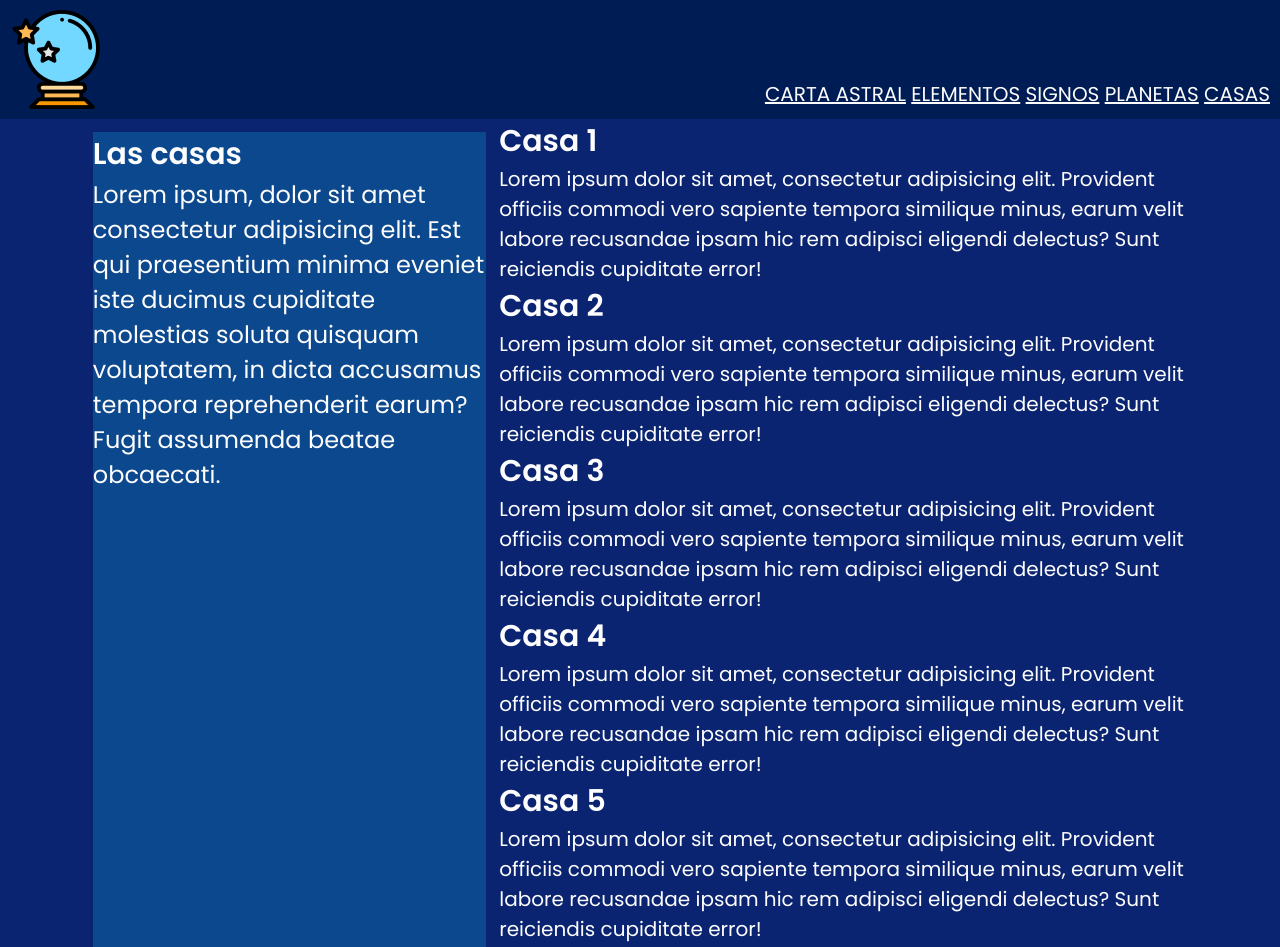
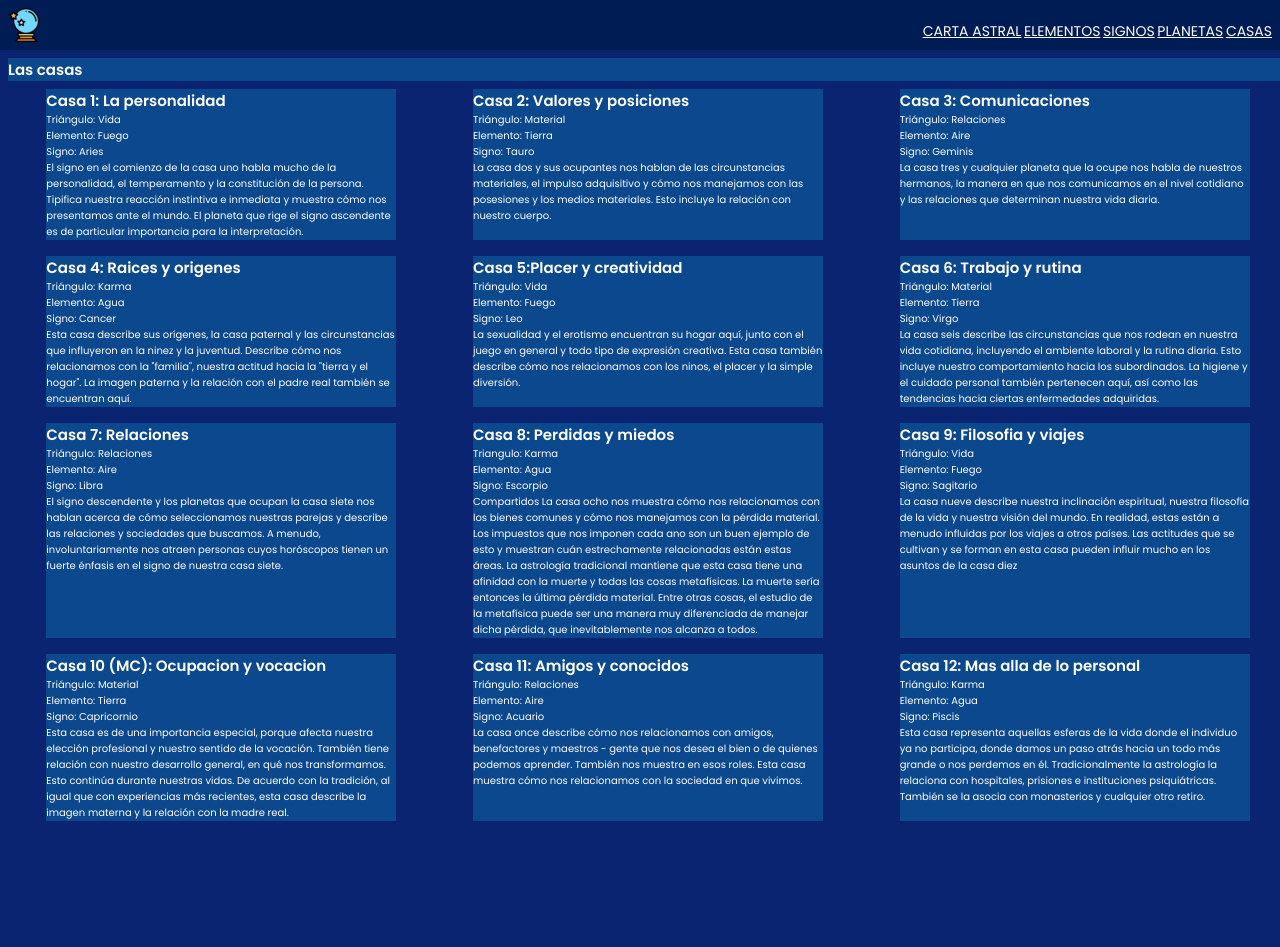
Before and after one commit to Laringitis/Coder-programacion-web, a plain HTML site: page pages/casas.html in a window 1280 px wide. Shown: the top 947 px of the page. After the commit the page ends 837 px from the top, so only its background shows below. Drawn offline with Linux system fonts and the light colour scheme.

Commit message:
flexbox + contenido

```diff
--- a/css/index.css
+++ b/css/index.css
@@ -1,6 +1,9 @@
 /*Import*/
 @import url('https://fonts.googleapis.com/css2?family=Poppins:wght@300;400;600&family=Roboto&display=swap');
 /*VARIABLES*/
+html {
+    font-size: 62.5%;
+}
 :root{
     /* Palette */
     --primary: #001C55;
@@ -29,20 +32,12 @@
     padding: 0;
     box-sizing: border-box;
 }
-html{
-    font-family: 62.5%;
-}
-ul{
+ul {
     list-style-type: none;
 }
-a{
-    font-size: var(--text-md);
-    color: var(--light);
-}
 /* BODY */
-body{
+body {
     font-family: 'Poppins', sans-serif;
-    font-size: 20px;
     color: var(--light);
     background-color: var(--secondary);
 }
@@ -51,56 +46,61 @@ body{
     width: auto;
 }
 .navbar {
-    padding: 10px;
+    padding: var(--sp-xs);
     background-color: var(--primary);
     width: 100%;
     display: flex;
     justify-content: space-between;
     align-items: end;
 }
-.navbar .navbar__link{
+.navbar .navbar__link {
     display: flex;
     text-align: center;
 }
 .navbar .menu{
     display: inline-block;
 }
-.navbar .menu .menu__item{
+.navbar .menu .menu__item {
     display: inline-block;
 }
-.navbar .menu .menu__link{
+.navbar .menu .menu__link {
     display: inline-block;
     color: var(--light);
     display: flex;
     justify-content: space-between;
-    font-size: 20px;
+    font-size: var(--text-xs);
 }
 /* MAIN*/
-main{
-    margin-left: var(--sp-lg);
-    margin-right: var(--sp-lg);
+main {
+    width: 100vw;
+
 }
-img{
+img {
     display: inline;
 }
-.definicion{
+#cuerpo {
     margin: var(--sp-xs);
-    justify-content: center;
+}
+.definicion {
     background-color: var(--tertiary);
-    flex-direction: row;
+    height: fit-content;
     width: 100vw;
 }
-.clasificacion{
-    flex-direction: column;
-}
-.definicion__titulo{
-    font-size: 48px;
-    align-items: flex-start;
+.definicion__titulo {
+    font-size: var(--text-xxl);
 }
 .definicion__contenido{
-    font-size: 24px;
+    font-size: var(--text-lg);
 }
-#cuerpo{
+.clasificacion{
     display: flex;
+    justify-content: space-around;
+
     flex-direction: row;
+    flex-wrap: wrap;
 }
+.clasificacion__box {
+    margin: var(--sp-xs);
+    width: 35rem;
+    background-color: var(--tertiary);
+}
--- a/pages/casas.html
+++ b/pages/casas.html
@@ -11,7 +11,7 @@
     <header class="conteiner">
         <nav class= "navbar">
             <a class= "navbar__link" href="#Top">
-                <img src="../img/logo.png" alt="logo bola">
+                <img src="../img/logo2}.png" alt="logo bola">
             </a>
             <ul class= "menu">
                 <li class= "menu__item">
@@ -35,55 +35,115 @@
     <main id="cuerpo">
         <section class= "definicion">
             <h1 class= "defincion__titulo">Las casas</h1>
-            <p class= "definicion__contenido">Lorem ipsum, dolor sit amet consectetur adipisicing elit. Est qui praesentium minima eveniet iste ducimus cupiditate molestias soluta quisquam voluptatem, in dicta accusamus tempora reprehenderit earum? Fugit assumenda beatae obcaecati.</p>
+            <p class= "definicion__contenido"></p>
         </section>
         <section class="clasificacion">
             <article class="clasificacion__box">
-                <h2 class="clasificacion__titulo">Casa 1</h2>
-                <p class="clasificacion__contenido">Lorem ipsum dolor sit amet, consectetur adipisicing elit. Provident officiis commodi vero sapiente tempora similique minus, earum velit labore recusandae ipsam hic rem adipisci eligendi delectus? Sunt reiciendis cupiditate error!</p>
-            <article class="clasificacion__box">
-                <h2 class="clasificacion__titulo">Casa 2</h2>
-                <p class="clasificacion__contenido">Lorem ipsum dolor sit amet, consectetur adipisicing elit. Provident officiis commodi vero sapiente tempora similique minus, earum velit labore recusandae ipsam hic rem adipisci eligendi delectus? Sunt reiciendis cupiditate error!</p>
+                <h2 class="clasificacion__titulo">Casa 1: La personalidad</h2>
+                <ul class="clasificacion__lista">
+                    <li>Triángulo: Vida</li>
+                    <li>Elemento: Fuego</li>
+                    <li>Signo: Aries</li>
+                </ul>
+                <p class="clasificacion__contenido">El signo en el comienzo de la casa uno habla mucho de la personalidad, el temperamento y la constitución de la persona. Tipifica nuestra reacción instintiva e inmediata y muestra cómo nos presentamos ante el mundo. El planeta que rige el signo ascendente es de particular importancia para la interpretación.</p>
             </article>
             <article class="clasificacion__box">
-                <h2 class="clasificacion__titulo">Casa 3</h2>
-                <p class="clasificacion__contenido">Lorem ipsum dolor sit amet, consectetur adipisicing elit. Provident officiis commodi vero sapiente tempora similique minus, earum velit labore recusandae ipsam hic rem adipisci eligendi delectus? Sunt reiciendis cupiditate error!</p>
+                <h2 class="clasificacion__titulo">Casa 2: Valores y posiciones</h2>
+                <ul class="clasificacion__lista">
+                    <li>Triángulo: Material</li>
+                    <li>Elemento: Tierra</li>
+                    <li>Signo: Tauro</li>
+                </ul>
+                <p class="clasificacion__contenido">La casa dos y sus ocupantes nos hablan de las circunstancias materiales, el impulso adquisitivo y cómo nos manejamos con las posesiones y los medios materiales. Esto incluye la relación con nuestro cuerpo.</p>
             </article>
             <article class="clasificacion__box">
-                <h2 class="clasificacion__titulo">Casa 4</h2>
-                <p class="clasificacion__contenido">Lorem ipsum dolor sit amet, consectetur adipisicing elit. Provident officiis commodi vero sapiente tempora similique minus, earum velit labore recusandae ipsam hic rem adipisci eligendi delectus? Sunt reiciendis cupiditate error!</p>
+                <h2 class="clasificacion__titulo">Casa 3: Comunicaciones</h2>
+                <ul class="clasificacion__lista">
+                    <li>Triángulo: Relaciones</li>
+                    <li>Elemento: Aire</li>
+                    <li>Signo: Geminis</li>
+                </ul>
+                <p class="clasificacion__contenido">La casa tres y cualquier planeta que la ocupe nos habla de nuestros hermanos, la manera en que nos comunicamos en el nivel cotidiano y las relaciones que determinan nuestra vida diaria.</p>
             </article>
             <article class="clasificacion__box">
-                <h2 class="clasificacion__titulo">Casa 5</h2>
-                <p class="clasificacion__contenido">Lorem ipsum dolor sit amet, consectetur adipisicing elit. Provident officiis commodi vero sapiente tempora similique minus, earum velit labore recusandae ipsam hic rem adipisci eligendi delectus? Sunt reiciendis cupiditate error!</p>
+                <h2 class="clasificacion__titulo">Casa 4: Raices y origenes</h2>
+                <ul class="clasificacion__lista">
+                    <li>Triángulo: Karma</li>
+                    <li>Elemento: Agua</li>
+                    <li>Signo: Cancer</li>
+                </ul>
+                <p class="clasificacion__contenido">Esta casa describe sus orígenes, la casa paternal y las circunstancias que influyeron en la ninez y la juventud. Describe cómo nos relacionamos con la "familia", nuestra actitud hacia la "tierra y el hogar". La imagen paterna y la relación con el padre real también se encuentran aquí.</p>
             </article>
             <article class="clasificacion__box">
-                <h2 class="clasificacion__titulo">Casa 6</h2>
-                <p class="clasificacion__contenido">Lorem ipsum dolor sit amet, consectetur adipisicing elit. Provident officiis commodi vero sapiente tempora similique minus, earum velit labore recusandae ipsam hic rem adipisci eligendi delectus? Sunt reiciendis cupiditate error!</p>
+                <h2 class="clasificacion__titulo">Casa 5:Placer y creatividad</h2>
+                <ul class="clasificacion__lista">
+                    <li>Triángulo: Vida</li>
+                    <li>Elemento: Fuego</li>
+                    <li>Signo: Leo</li>
+                </ul>
+                <p class="clasificacion__contenido">La sexualidad y el erotismo encuentran su hogar aquí, junto con el juego en general y todo tipo de expresión creativa. Esta casa también describe cómo nos relacionamos con los ninos, el placer y la simple diversión.</p>
             </article>
             <article class="clasificacion__box">
-                <h2 class="clasificacion__titulo">Casa 7</h2>
-                <p class="clasificacion__contenido">Lorem ipsum dolor sit amet, consectetur adipisicing elit. Provident officiis commodi vero sapiente tempora similique minus, earum velit labore recusandae ipsam hic rem adipisci eligendi delectus? Sunt reiciendis cupiditate error!</p>
+                <h2 class="clasificacion__titulo">Casa 6: Trabajo y rutina</h2>
+                <ul class="clasificacion__lista">
+                    <li>Triángulo: Material</li>
+                    <li>Elemento: Tierra</li>
+                    <li>Signo: Virgo</li>
+                </ul>
+                <p class="clasificacion__contenido">La casa seis describe las circunstancias que nos rodean en nuestra vida cotidiana, incluyendo el ambiente laboral y la rutina diaria. Esto incluye nuestro comportamiento hacia los subordinados. La higiene y el cuidado personal también pertenecen aquí, así como las tendencias hacia ciertas enfermedades adquiridas.</p>
             </article>
             <article class="clasificacion__box">
-                <h2 class="clasificacion__titulo">Casa 8</h2>
-                <p class="clasificacion__contenido">Lorem ipsum dolor sit amet, consectetur adipisicing elit. Provident officiis commodi vero sapiente tempora similique minus, earum velit labore recusandae ipsam hic rem adipisci eligendi delectus? Sunt reiciendis cupiditate error!</p>
+                <h2 class="clasificacion__titulo">Casa 7: Relaciones</h2>
+                <ul class="clasificacion__lista">
+                    <li>Triángulo: Relaciones</li>
+                    <li>Elemento: Aire</li>
+                    <li>Signo: Libra</li>
+                </ul>
+                <p class="clasificacion__contenido">El signo descendente y los planetas que ocupan la casa siete nos hablan acerca de cómo seleccionamos nuestras parejas y describe las relaciones y sociedades que buscamos. A menudo, involuntariamente nos atraen personas cuyos horóscopos tienen un fuerte énfasis en el signo de nuestra casa siete.</p>
             </article>
             <article class="clasificacion__box">
-                <h2 class="clasificacion__titulo">Casa 9</h2>
-                <p class="clasificacion__contenido">Lorem ipsum dolor sit amet, consectetur adipisicing elit. Provident officiis commodi vero sapiente tempora similique minus, earum velit labore recusandae ipsam hic rem adipisci eligendi delectus? Sunt reiciendis cupiditate error!</p>
+                <h2 class="clasificacion__titulo">Casa 8: Perdidas y miedos</h2>
+                <ul class="clasificacion__lista">
+                    <li>Triangulo: Karma</li>
+                    <li>Elemento: Agua</li>
+                    <li>Signo: Escorpio</li>
+                <p>Compartidos La casa ocho nos muestra cómo nos relacionamos con los bienes comunes y cómo nos manejamos con la pérdida material. Los impuestos que nos imponen cada ano son un buen ejemplo de esto y muestran cuán estrechamente relacionadas están estas áreas. La astrología tradicional mantiene que esta casa tiene una afinidad con la muerte y todas las cosas metafísicas. La muerte sería entonces la última pérdida material. Entre otras cosas, el estudio de la metafísica puede ser una manera muy diferenciada de manejar dicha pérdida, que inevitablemente nos alcanza a todos.</p>
             </article>
             <article class="clasificacion__box">
-                <h2 class="clasificacion__titulo">Casa 10</h2>
-                <p class="clasificacion__contenido">Lorem ipsum dolor sit amet, consectetur adipisicing elit. Provident officiis commodi vero sapiente tempora similique minus, earum velit labore recusandae ipsam hic rem adipisci eligendi delectus? Sunt reiciendis cupiditate error!</p>
+                <h2 class="clasificacion__titulo">Casa 9: Filosofia y viajes</h2>
+                <ul class="clasificacion__lista">
+                    <li>Triángulo: Vida</li>
+                    <li>Elemento: Fuego</li>
+                    <li>Signo: Sagitario</li>
+                </ul>
+                <p class="clasificacion__contenido">La casa nueve describe nuestra inclinación espiritual, nuestra filosofía de la vida y nuestra visión del mundo. En realidad, estas están a menudo influidas por los viajes a otros países. Las actitudes que se cultivan y se forman en esta casa pueden influir mucho en los asuntos de la casa diez</p>
             </article>
             <article class="clasificacion__box">
-                <h2 class="clasificacion__titulo">Casa 11</h2>
-                <p class="clasificacion__contenido">Lorem ipsum dolor sit amet, consectetur adipisicing elit. Provident officiis commodi vero sapiente tempora similique minus, earum velit labore recusandae ipsam hic rem adipisci eligendi delectus? Sunt reiciendis cupiditate error!</p>
+                <h2 class="clasificacion__titulo">Casa 10 (MC): Ocupacion y vocacion</h2>
+                <ul class="clasificacion__lista">
+                    <li>Triángulo: Material</li>
+                    <li>Elemento: Tierra</li>
+                    <li>Signo: Capricornio</li>
+                </ul>
+                <p class="clasificacion__contenido">Esta casa es de una importancia especial, porque afecta nuestra elección profesional y nuestro sentido de la vocación. También tiene relación con nuestro desarrollo general, en qué nos transformamos. Esto continúa durante nuestras vidas. De acuerdo con la tradición, al igual que con experiencias más recientes, esta casa describe la imagen materna y la relación con la madre real.</p>
             </article>
             <article class="clasificacion__box">
-                <h2 class="clasificacion__titulo">Casa 12</h2>
-                <p class="clasificacion__contenido">Lorem ipsum dolor sit amet, consectetur adipisicing elit. Provident officiis commodi vero sapiente tempora similique minus, earum velit labore recusandae ipsam hic rem adipisci eligendi delectus? Sunt reiciendis cupiditate error!</p>
+                <h2 class="clasificacion__titulo">Casa 11: Amigos y conocidos</h2>
+                <ul class="clasificacion__lista">
+                    <li>Triángulo: Relaciones</li>
+                    <li>Elemento: Aire</li>
+                    <li>Signo: Acuario</li>
+                </ul>
+                <p class="clasificacion__contenido">La casa once describe cómo nos relacionamos con amigos, benefactores y maestros - gente que nos desea el bien o de quienes podemos aprender. También nos muestra en esos roles. Esta casa muestra cómo nos relacionamos con la sociedad en que vivimos.</p>
+            </article>
+            <article class="clasificacion__box">
+                <h2 class="clasificacion__titulo">Casa 12: Mas alla de lo personal</h2>
+                <ul class="clasificacion__lista">
+                    <li>Triángulo: Karma</li>
+                    <li>Elemento: Agua</li>
+                    <li>Signo: Piscis</li>
+                </ul>
+                <p class="clasificacion__contenido">Esta casa representa aquellas esferas de la vida donde el individuo ya no participa, donde damos un paso atrás hacia un todo más grande o nos perdemos en él. Tradicionalmente la astrología la relaciona con hospitales, prisiones e instituciones psiquiátricas. También se la asocia con monasterios y cualquier otro retiro.</p>
             </article>
         </section>
     </main>
```
Also changed, not shown: pages/elementos.html (+2 -2 lines), pages/planetas.html (+1 -1 lines), pages/signos.html (+16 -18 lines), img/logo2}.png (added).
